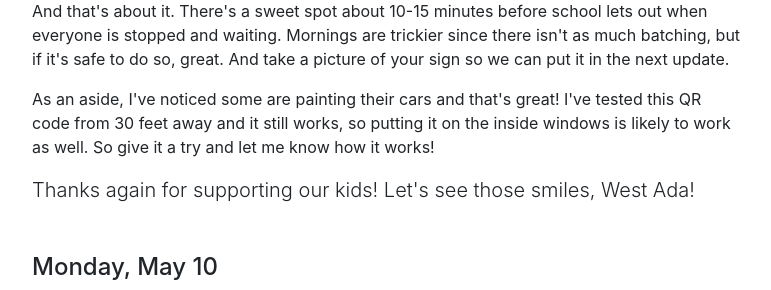
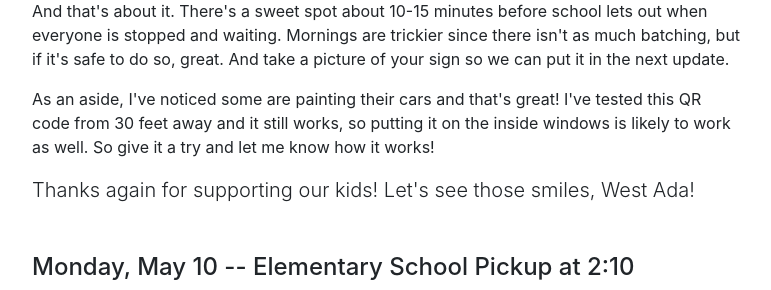
Before and after one commit to dbinetti/smilewestada, a Django app: page /sign/ in a window 1280 px wide. Shown: the part 1855-2145 px from the top of the page, without its empty margins (68-839 px from the left). Run offline with Django 3.2, Linux system fonts and the light colour scheme; data that the repository does not hold is empty; parts of the project's set-up code (start-up, migrations or seed data) failed here and were passed over; some libraries are stand-ins or nearby versions.

Commit message:
Update sign.html

```diff
--- a/project/app/templates/app/pages/sign.html
+++ b/project/app/templates/app/pages/sign.html
@@ -82,7 +82,7 @@
     </p>
   </section>
   <section class='col-md-8'>
-    <h4>Monday, May 10</h4>
+    <h4>Monday, May 10 -- Elementary School Pickup at 2:10</h4>
     <div class='table-responsive'>
       <table class='table table-hover table-sm table-bordered'>
         <thead>
```
